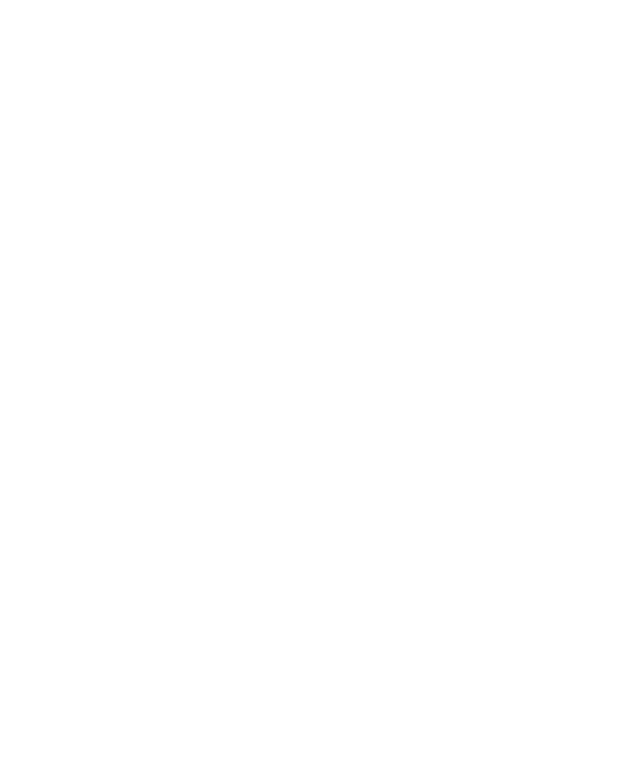
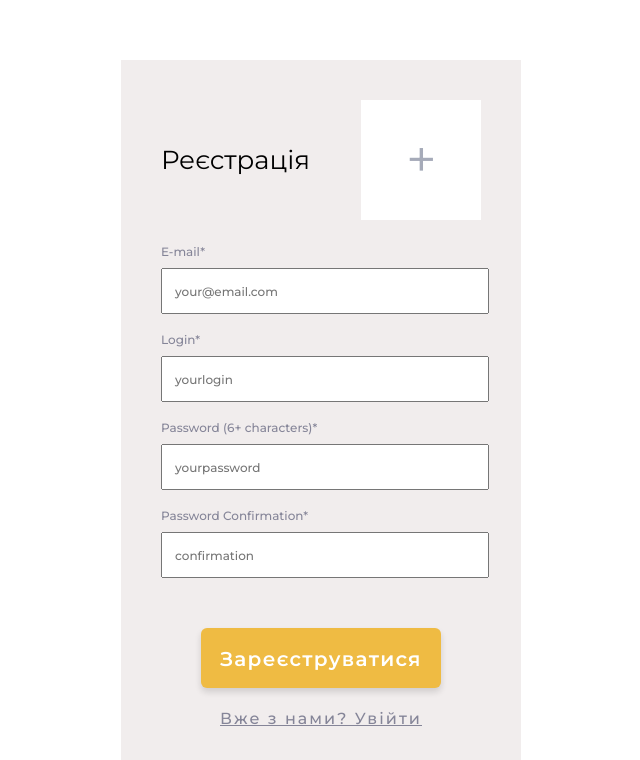
Before and after one commit to vbguard/kidsLike, a React app: page /register in a window 1280 px wide. Shown: the part 110-870 px from the top of the page, without its empty margins (319-959 px from the left). Before the commit the page ends 800 px from the top, so only its background shows below. Built offline with nearby package versions, Linux system fonts and the light colour scheme.

Commit message:
register

```diff
--- a/src/App.js
+++ b/src/App.js
@@ -1,12 +1,14 @@
 import React from 'react';
 import { Switch, Route } from 'react-router-dom';
 import AuthPage from './pages/AuthPage/AuthPage';
+import Register from './components/Register/Register';
 // import ProtectedComponent from './hoc/ProtectedComponent';
 
 function App() {
   return (
     <Switch>
       <Route exact path="/" component={AuthPage} />
+      <Route path="/register" component={Register} />
     </Switch>
   );
 }
--- /dev/null
+++ b/src/components/Register/Register.js
@@ -0,0 +1,43 @@
+import React from 'react';
+import { Link } from 'react-router-dom';
+import css from './Register.module.css';
+
+const Register = () => (
+  <div className={css.container}>
+    <h2 className={css.h2}>
+      Реєстрація
+      <div className={css.photoContainer}>
+        <span className={css.icon}>+</span>
+      </div>
+    </h2>
+    <form className={css.form}>
+      <label htmlFor="email" className={css.label}>
+        E-mail*
+      </label>
+      <input className={css.input} id="email" type="text" placeholder="your@email.com" required />
+
+      <label htmlFor="login" className={css.label}>
+        Login*
+      </label>
+      <input className={css.input} id="login" type="text" placeholder="yourlogin" required />
+
+      <label htmlFor="pass" className={css.label}>
+        Password (6+ characters)*
+      </label>
+      <input className={css.input} id="pass" type="text" placeholder="yourpassword" required />
+
+      <label htmlFor="pass2" className={css.label}>
+        Password Confirmation*
+      </label>
+      <input className={css.input} id="pass2" type="text" placeholder="confirmation" required />
+    </form>
+    <Link to="/register" className={css.btn}>
+      Зареєструватися
+    </Link>
+    <Link to="/login" className={css.regText}>
+      Вже з нами? Увійти
+    </Link>
+  </div>
+);
+
+export default Register;
--- /dev/null
+++ b/src/components/Register/Register.module.css
@@ -0,0 +1,138 @@
+.container {
+  width: 400px;
+  height: 700px;
+  background-color: rgb(241, 237, 237);
+  margin: 0 auto;
+  margin-top: 170px;
+}
+
+.h2 {
+  font-family: Montserrat;
+  font-size: 26px;
+  font-weight: normal;
+  font-style: normal;
+  font-stretch: normal;
+  margin-left: 40px;
+  padding-top: 40px;
+  display: flex;
+  justify-content: space-between;
+  align-items: center;
+}
+
+.photoContainer {
+  width: 120px;
+  height: 120px;
+  margin-right: 40px;
+  background-color: #ffffff;
+}
+
+.icon {
+  width: 30px;
+  height: 30px;
+  font-size: 40pt;
+  color: rgba(166, 171, 185, 255);
+  display: block;
+  margin: 32px auto;
+}
+
+.form {
+  width: 320px;
+  margin: 0 auto;
+  margin-top: 26px;
+  display: flex;
+  flex-direction: column;
+}
+
+.label {
+  font-family: Montserrat;
+  font-size: 12px;
+  font-weight: 500;
+  font-style: normal;
+  font-stretch: normal;
+  color: var(--blue-grey);
+  margin-bottom: 10px;
+}
+
+.input {
+  width: 320px;
+  height: 40px;
+  text-indent: 10px;
+  font-family: Montserrat;
+  font-size: 12px;
+  font-weight: 500;
+  font-style: normal;
+  font-stretch: normal;
+  margin-bottom: 20px;
+}
+
+.btn {
+  width: 240px;
+  height: 35px;
+  font-family: Montserrat;
+  font-size: 16px;
+  font-weight: 600;
+  font-style: normal;
+  font-stretch: normal;
+  line-height: 1.13;
+  letter-spacing: 1.28px;
+  text-align: center;
+  color: var(--white);
+  border-radius: 6px;
+  box-shadow: 0px 4px 6px 0 var(--black-15);
+  background-color: var(--macaroni-and-cheese);
+  text-decoration: none;
+  display: block;
+  margin: 0 auto;
+  margin-top: 30px;
+  padding-top: 20px;
+  transition: all 0.3s ease-out 0.1s;
+}
+
+.btn:hover {
+  color: var(--macaroni-and-cheese);
+  background-color: var(--white);
+}
+
+.regText {
+    height: 13px;
+    font-family: Montserrat;
+    font-size: 12px;
+    font-weight: 500;
+    font-style: normal;
+    font-stretch: normal;
+    line-height: 1.33;
+    letter-spacing: 2.04px;
+    text-align: center;
+    color: var(--blue-grey);
+    /* text-decoration: none; */
+    padding-top: 15px;
+    display: block;
+    margin: 0 auto;
+    transition: color 0.3s ease-out 0.1s;
+}
+
+.regText:hover {
+  color: var(--macaroni-and-cheese);
+}
+
+@media (min-width: 769px) {
+  .h2 {
+
+  }
+
+  .btn {
+    font-size: 20px;
+    height: 40px;
+  }
+
+  .regText {
+    font-size: 16px;
+    padding-top: 20px;
+  }
+}
+
+@media (min-width: 1280px) {
+  .h2 {
+
+  }
+}
```
